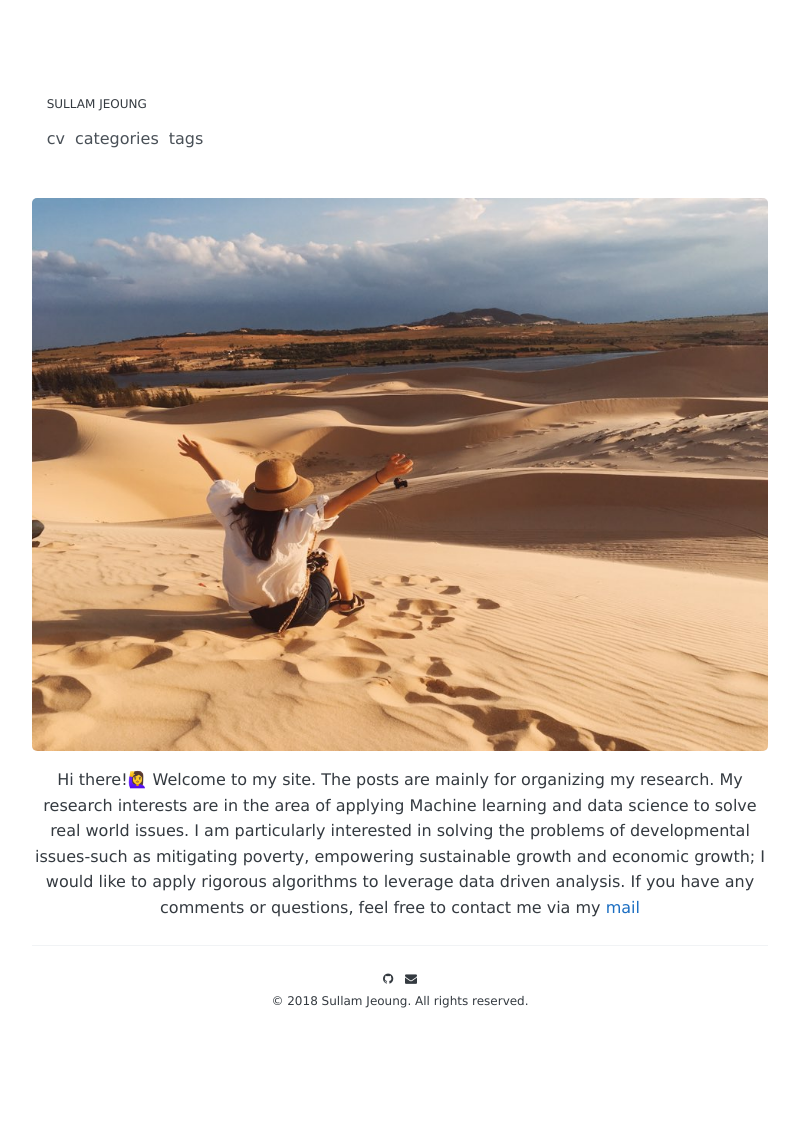
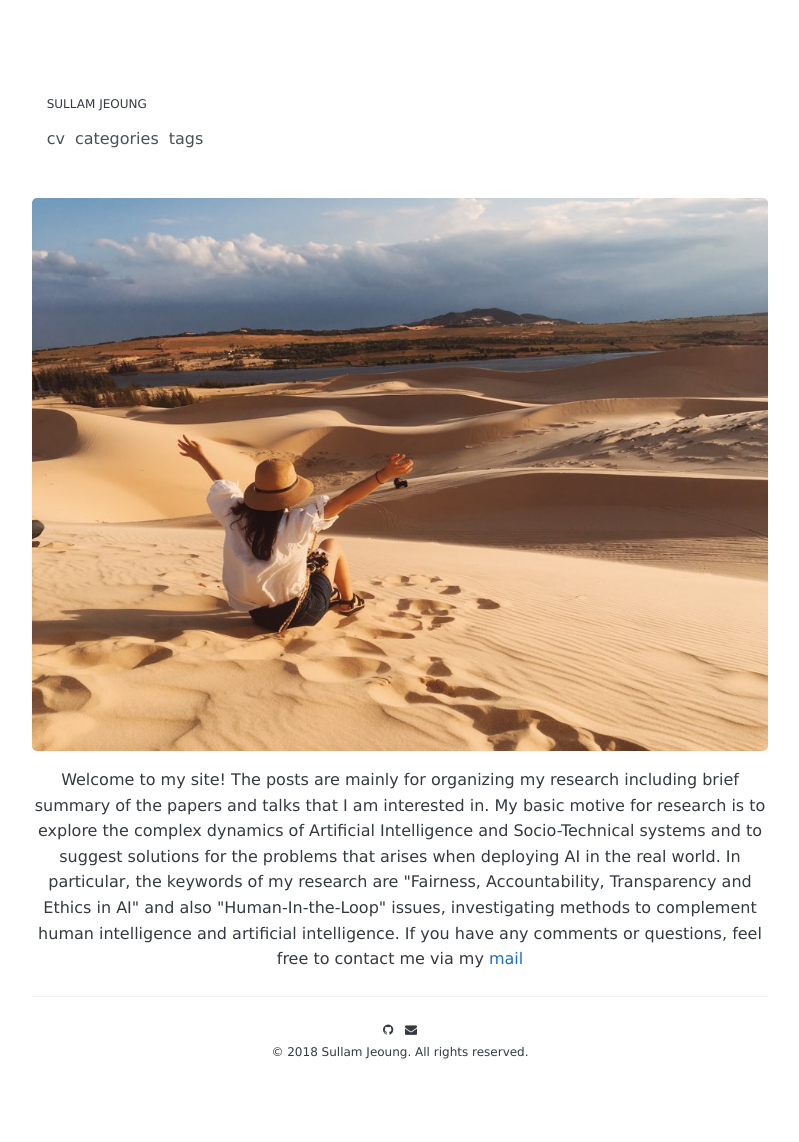
Before and after one commit to sullamij/sullamij.research.github.io, a Jekyll site: the page built from index.md, in a window 1280 px wide. Shown: the whole page, without its empty margins (240-1039 px from the left). Built offline with Jekyll 4.4.1, drawn with Linux system fonts in a browser that asks for light colours; some web fonts are replaced; the list of posts is cut into pages by our own code; before the commit the page ends 1091 px from its top, so only the background shows below that.

Commit message:
Update index.md

```diff
--- a/index.md
+++ b/index.md
@@ -8,4 +8,4 @@ permalink: /
 ![profile](./assets/img/profile.jpg)
 
 
-<center> Hi there!🙋‍♀️ Welcome to my site. The posts are mainly for organizing my research. My research interests are in the area of applying Machine learning and data science to solve real world issues. I am particularly interested in solving the problems of developmental issues-such as mitigating poverty, empowering sustainable growth and economic growth; I would like to apply rigorous algorithms to leverage data driven analysis. If you have any comments or questions, feel free to contact me via my <a href="mailto:sullamij@gmail.com">mail</a> </center>
+<center> Welcome to my site! The posts are mainly for organizing my research including brief summary of the papers and talks that I am interested in. My basic motive for research is to explore the complex dynamics of Artificial Intelligence and Socio-Technical systems and to suggest solutions for the problems that arises when deploying AI in the real world. In particular, the keywords of my research are "Fairness, Accountability, Transparency and Ethics in AI" and also "Human-In-the-Loop" issues, investigating methods to complement human intelligence and artificial intelligence. If you have any comments or questions, feel free to contact me via my <a href="mailto:sullamij@gmail.com">mail</a> </center>
```
